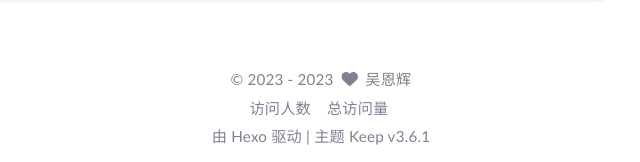
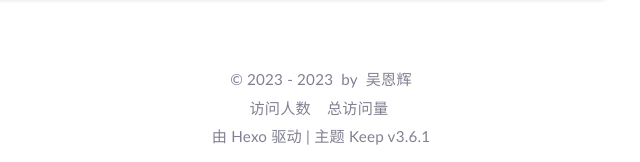
Before and after one commit to weh55555/weh55555.github.io, a plain HTML site: page 2023-05-06-hello-world/index.html in a window 1280 px wide. Shown: the part 1424-1586 px from the top of the page, 319-959 px from the left. Drawn offline with Linux system fonts and the light colour scheme; some packages are replaced by stand-ins of ours; a script that the page names is missing.

Commit message:
Site updated: 2023-05-06 21:40:11

```diff
--- a/2023-05-06-hello-world/index.html
+++ b/2023-05-06-hello-world/index.html
@@ -327,8 +327,8 @@
                 <span>2023</span> -
 
             2023
-
-                &nbsp;<i class="fas fa-heart icon-animate"></i>
+                &nbsp;<span>by</span>
+                <!-- &nbsp;<i class="fas fa-heart icon-animate"></i> -->
                 &nbsp;<a href="/">吴恩辉</a>
 
         </div>
```
